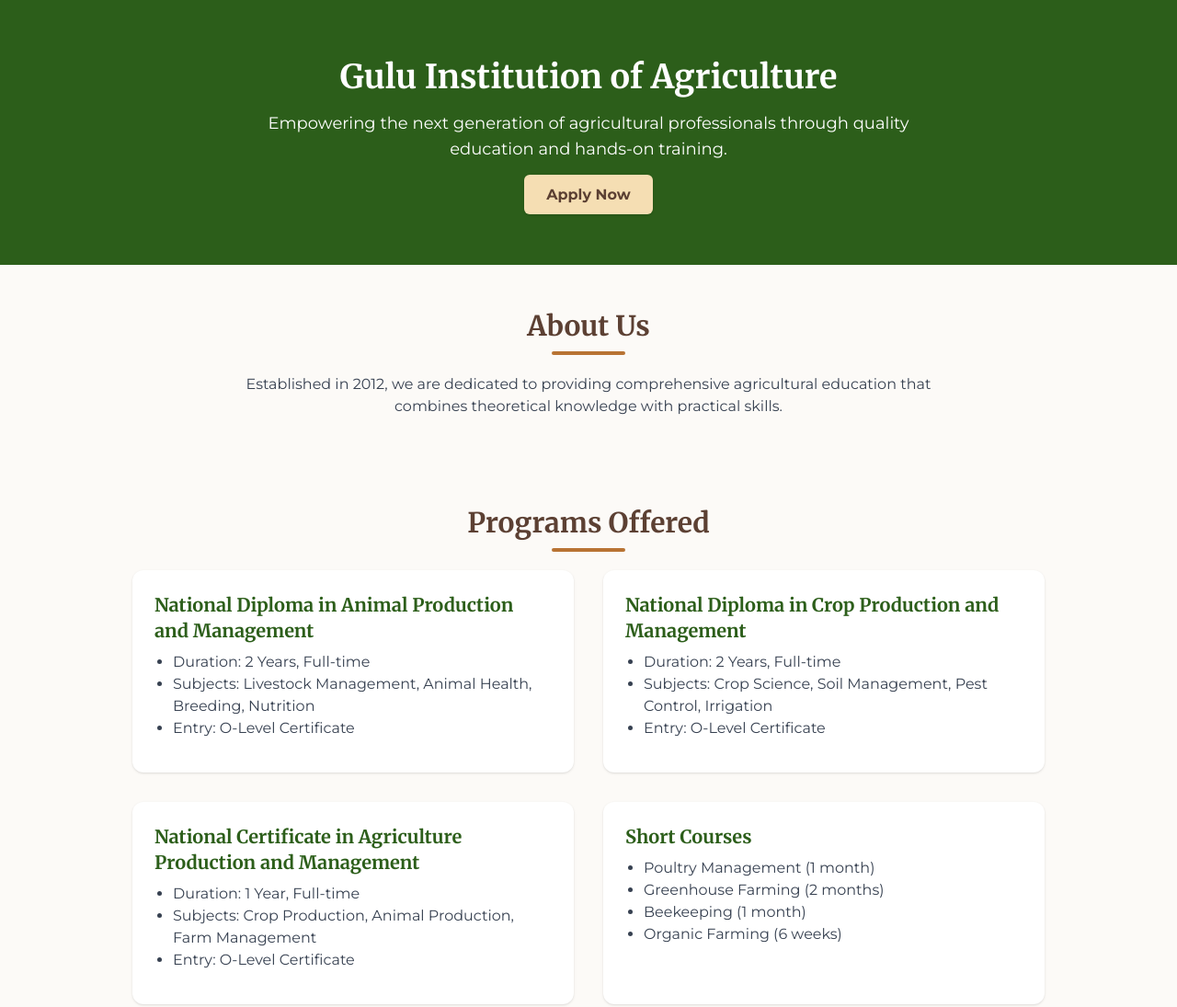
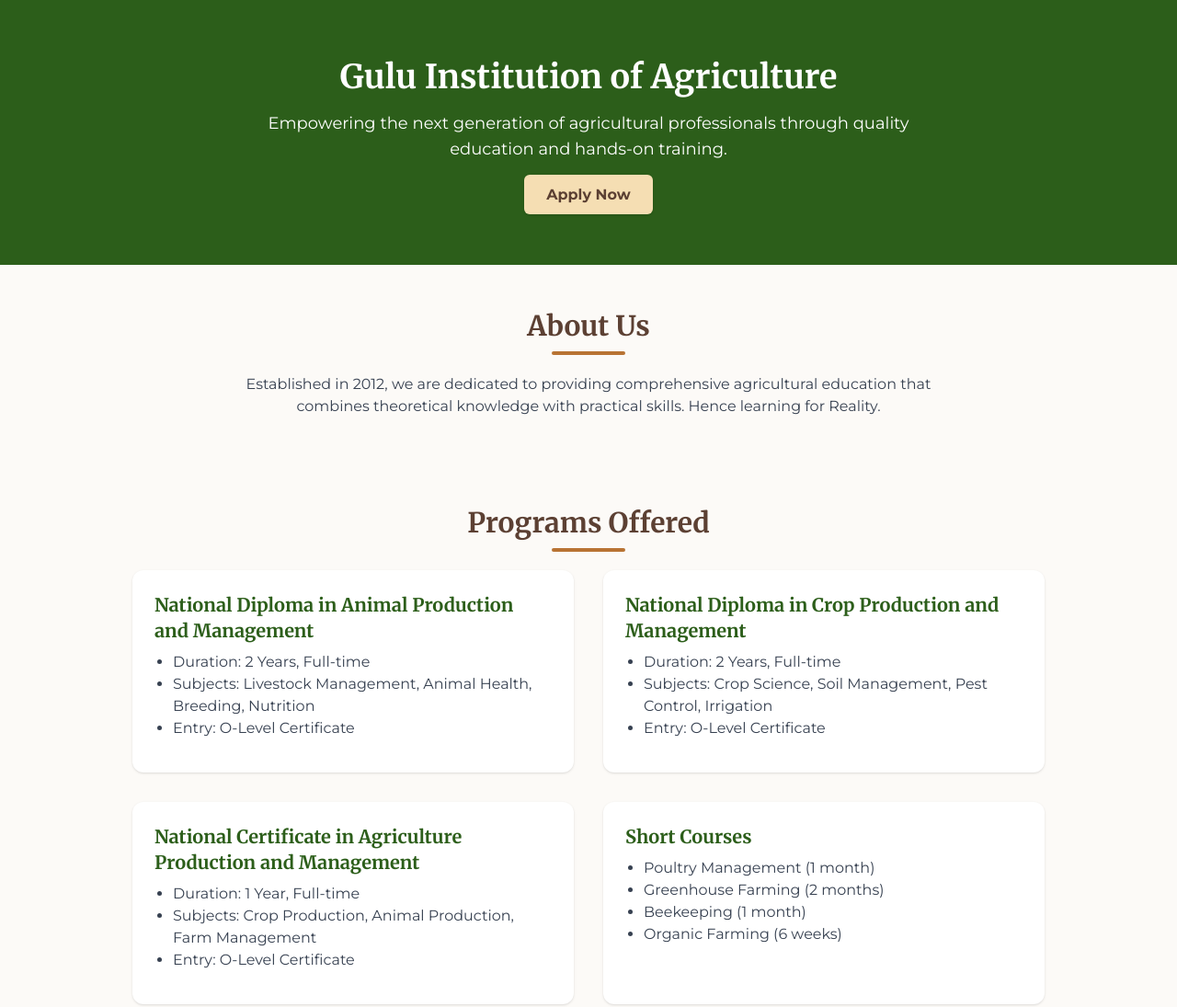
Before and after one commit to Emmadehoo/guluinstitute-website, a plain HTML site: page brochure.html in a window 1280 px wide. Shown: the top 1095 px of the page at 92% size. Drawn offline with nearby package versions, Linux system fonts and the light colour scheme.

Commit message:
update on the about

```diff
--- a/brochure.html
+++ b/brochure.html
@@ -37,7 +37,7 @@
   <section class="py-12 max-w-5xl mx-auto px-4" id="about">
     <h2 class="section-title text-3xl font-bold text-center text-[#5c4033]">About Us</h2>
     <p class="text-center text-gray-700 max-w-3xl mx-auto">
-      Established in 2012, we are dedicated to providing comprehensive agricultural education that combines theoretical knowledge with practical skills.
+      Established in 2012, we are dedicated to providing comprehensive agricultural education that combines theoretical knowledge with practical skills. Hence learning for Reality.
     </p>
   </section>
 
```
